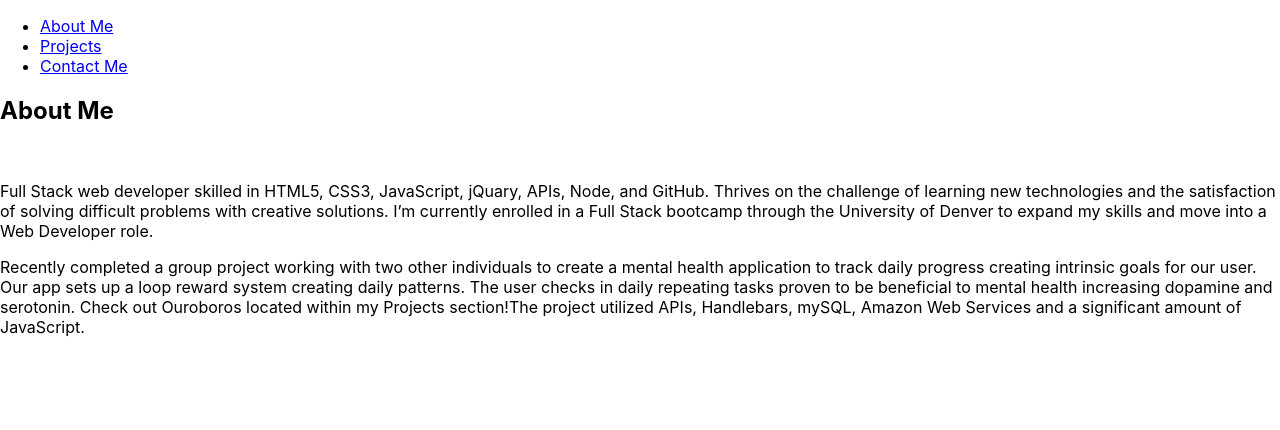
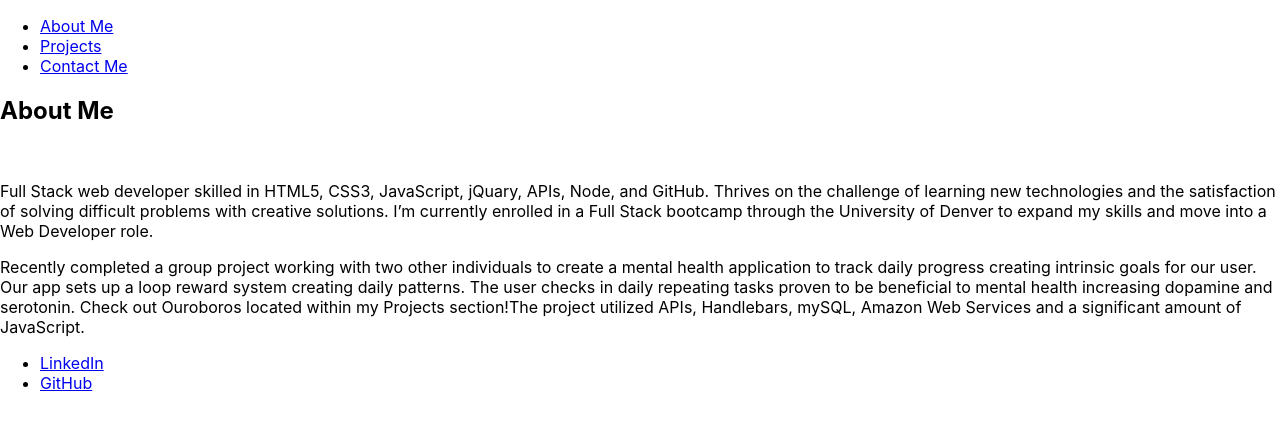
Before and after one commit to ZestyLimones/react-portfolio, a React (Create React App) app: page / in a window 1280 px wide. Shown: the top 430 px of the page. Built offline with nearby package versions, Linux system fonts and the light colour scheme.

Commit message:
added basic content to Footer.

```diff
--- a/src/components/Footer.js
+++ b/src/components/Footer.js
@@ -1 +1,26 @@
 import React from 'react';
+
+export default function Footer() {
+  return (
+    <ul class="contact-links">
+      <li>
+        <a
+          href="https://www.linkedin.com/in/micheal-limones"
+          target="_blank"
+          rel="noreferrer"
+        >
+          <i class="fa fa-linkedin-square"></i>LinkedIn
+        </a>
+      </li>
+      <li>
+        <a
+          href="https://github.com/ZestyLimones"
+          target="_blank"
+          rel="noreferrer"
+        >
+          <i class="fa fa-github"></i>GitHub
+        </a>
+      </li>
+    </ul>
+  );
+}
--- a/src/components/PortfolioContainer.js
+++ b/src/components/PortfolioContainer.js
@@ -3,6 +3,7 @@ import NavBar from './NavBar';
 import About from './pages/About';
 import Projects from './pages/Projects';
 import Contact from './pages/Contact';
+import Footer from './Footer';
 
 export default function PortfolioContainer() {
   const [currentPage, setCurrentPage] = useState('About');
@@ -23,6 +24,7 @@ export default function PortfolioContainer() {
     <div>
       <NavBar currentPage={currentPage} handlePageChange={handlePageChange} />
       {renderPage()}
+      <Footer />
     </div>
   );
 }
```
